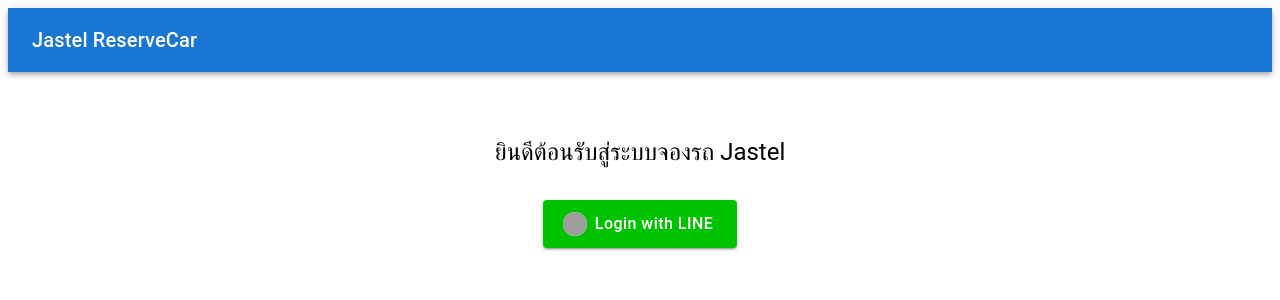
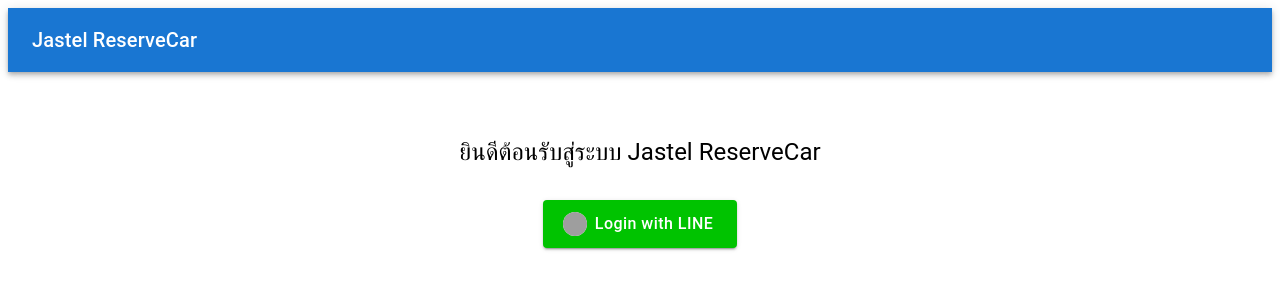
Before and after one commit to ZigmaZero/jastel-reservecar, a React (Vite) app in the folder frontend/: page /line/access in a window 1280 px wide. Shown: the top 300 px of the page. Built offline with nearby package versions, Linux system fonts and the light colour scheme; no server answers; grey boxes are pictures that could not be loaded.

Commit message:
เปลี่ยนชื่อ table

```diff
--- a/frontend/src/components/panels/CarsPanel.tsx
+++ b/frontend/src/components/panels/CarsPanel.tsx
@@ -199,7 +199,7 @@
   return (
     <Paper sx={{ p: 3, mt: 2 }} variant="outlined">
       <Typography variant="h5" gutterBottom>
-        Cars
+        รถ
       </Typography>
       {isAddOpen && (
         <AddCarsModal
--- a/frontend/src/components/panels/EmployeesPanel.tsx
+++ b/frontend/src/components/panels/EmployeesPanel.tsx
@@ -194,7 +194,7 @@
   return (
     <Paper sx={{ p: 3, mt: 2 }} variant="outlined">
       <Typography variant="h5" gutterBottom>
-        Employees
+        ผู้ใช้งาน
       </Typography>
       <Box sx={{ height: 500, width: "100%" }}>
         <DataGrid
--- a/frontend/src/components/panels/JobsPanel.tsx
+++ b/frontend/src/components/panels/JobsPanel.tsx
@@ -255,7 +255,7 @@
   return (
     <Paper sx={{ p: 3, mt: 2 }} variant="outlined">
       <Typography variant="h5" gutterBottom>
-        Jobs
+        งานจองรถ
       </Typography>
       {isExportOpen && (
         <ExportJobsModal
--- a/frontend/src/components/panels/TeamsPanel.tsx
+++ b/frontend/src/components/panels/TeamsPanel.tsx
@@ -176,7 +176,7 @@
   return (
     <Paper sx={{ p: 3, mt: 2 }} variant="outlined">
       <Typography variant="h5" gutterBottom>
-        Teams
+        ส่วนงาน
       </Typography>
       {isAddOpen && (
         <AddTeamsModal
--- a/frontend/src/pages/LineLogin.tsx
+++ b/frontend/src/pages/LineLogin.tsx
@@ -56,7 +56,7 @@
             <Container maxWidth="sm" sx={{ mt: 8 }}>
                 <Box display="flex" flexDirection="column" alignItems="center" mt={4}>
                     <Typography variant="h5" align="center" gutterBottom>
-                        ยินดีต้อนรับสู่ระบบจองรถ Jastel
+                        ยินดีต้อนรับสู่ระบบ Jastel ReserveCar
                     </Typography>
                     <Button
                         id="line-login"
--- a/frontend/src/pages/Menu.tsx
+++ b/frontend/src/pages/Menu.tsx
@@ -20,7 +20,7 @@
         <Container maxWidth="sm" sx={{ mt: 8 }}>
             <Box textAlign="center">
                 <Typography variant="h4" gutterBottom>
-                    เว็บแอปจองรถ Jastel
+                    Jastel ReserveCar
                 </Typography>
                 <Typography variant="body1">
                     ยินดีต้อนรับ คุณ {user?.name}
```
